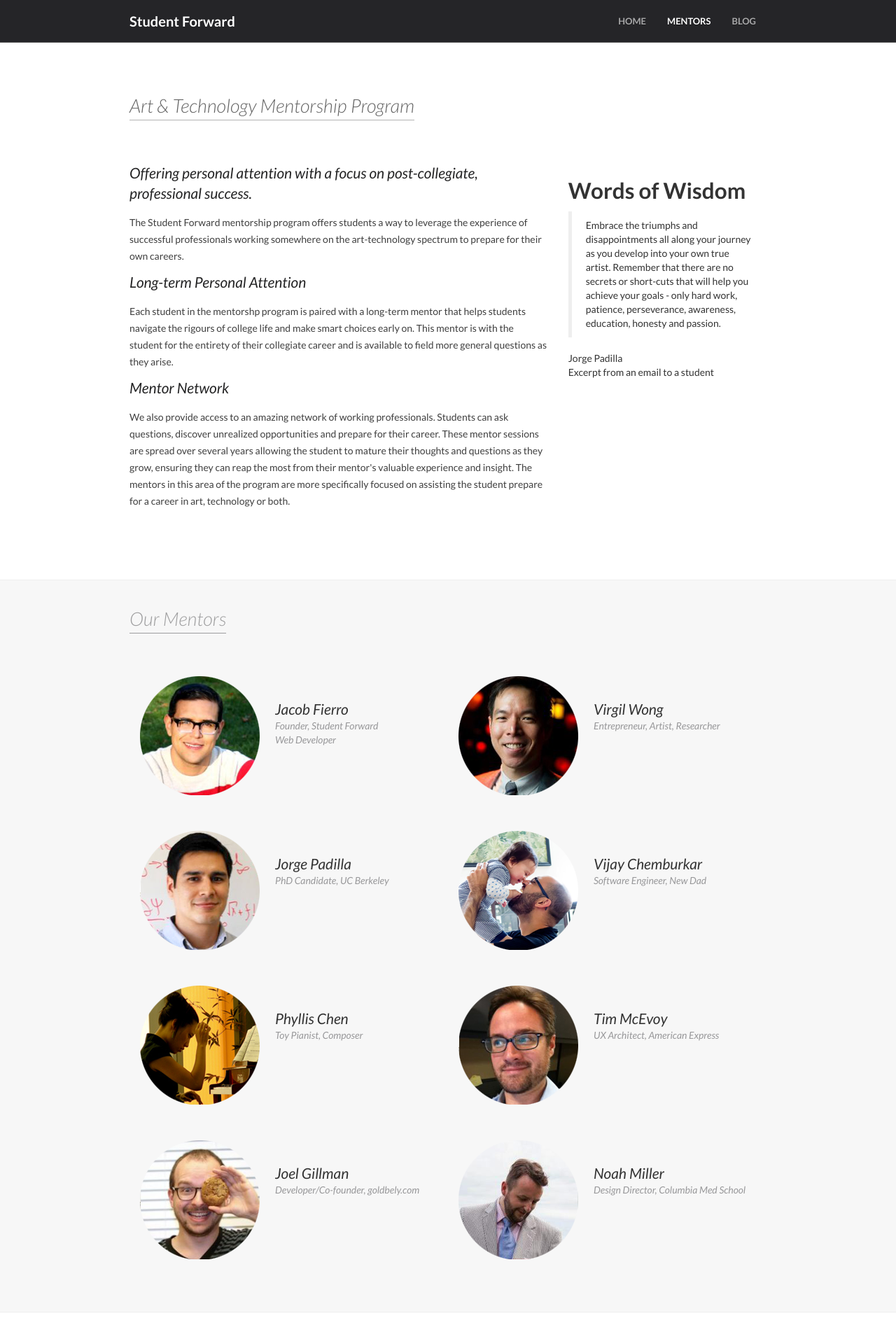
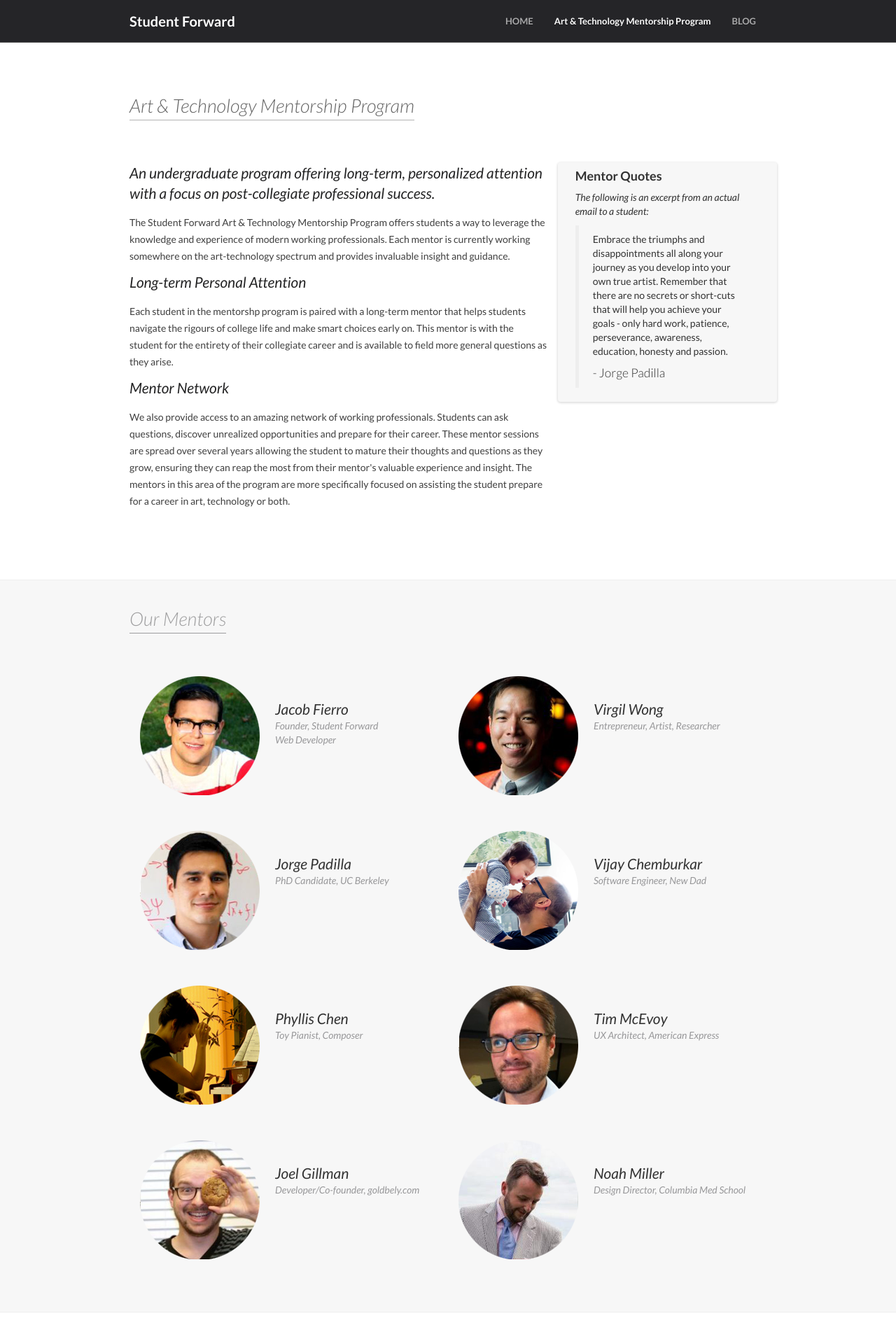
Before and after one commit to JacobFierro/studentforward, a Jekyll site: the page built from mentorship-program/index.html, in a window 1280 px wide. Shown: the top 1920 px of the page at 70% size. Built offline with Jekyll 4.4.1, drawn with Linux system fonts in a browser that asks for light colours; Markdown is read by kramdown in place of the engine named in the settings.

Commit message:
finished styling of mentorshp page, moved the path of the page

```diff
--- a/_includes/navigation.html
+++ b/_includes/navigation.html
@@ -13,7 +13,7 @@
         <div class="collapse navbar-collapse navbar-ex1-collapse" role="navigation">
             <ul class="nav navbar-nav navbar-right">
                 <li {%if page.active == "home" %}class="active"{% endif %}><a href="/">HOME</a></li>
-                <li {%if page.active == "mentors" %}class="active"{% endif %}><a href="/mentors">MENTORS</a></li>
+                <li {%if page.active == "mentorship" %}class="active"{% endif %}><a href="/mentorship-program">Art & Technology Mentorship Program</a></li>
                 <li {%if page.active == "blog" %}class="active"{% endif %}><a href="/blog">BLOG</a></li>
             </ul>
         </div>
--- a/css/compiled/about.css
+++ b/css/compiled/about.css
@@ -152,6 +152,15 @@
     #process .areas .first {
       margin-left: 0; }
 
+.sidebar {
+  background: #f7f7f7;
+  border-radius: 4px;
+  box-shadow: 0 1px 3px 1px #E0E0E0; }
+  .sidebar .sidebarquote {
+    padding: 0 10px; }
+    .sidebar .sidebarquote .author {
+      padding-top: 10px; }
+
 /* Responsive
 -------------------------------------------------- */
 @media (min-width: 768px) and (max-width: 991px) {
--- a/css/scss/_colors.scss
+++ b/css/scss/_colors.scss
@@ -3,3 +3,6 @@ $button-color-hover: #000;
 
 $white: #fff;
 $text-dark: #333333;
+
+$blue: #187CCC;
+$very-light-grey: #f7f7f7;
--- a/mentors/index.html
+++ b/mentorship-program/index.html
@@ -3,7 +3,7 @@ layout: default
 title: Mentors
 page_css: "about.css"
 content_id: "aboutus"
-active: "mentors"
+active: "mentorship"
 mentor_rows:
  -
    mentors:
@@ -50,14 +50,16 @@ mentor_rows:
 
 <div id="aboutus">
     <div class="container">
+
         <div class="section_header">
             <h3>Art & Technology Mentorship Program</h3>
         </div>
+
         <div class="row">
             <div class="col-sm-8 intro">
-                <h6>Offering personal attention with a focus on post-collegiate, professional success.</h6>
+                <h6>An undergraduate program offering long-term, personalized attention with a focus on post-collegiate professional success.</h6>
 
-                <p>The Student Forward mentorship program offers students a way to leverage the experience of successful professionals working somewhere on the art-technology spectrum to prepare for their own careers.</p>
+                <p>The Student Forward Art & Technology Mentorship Program offers students a way to leverage the knowledge and experience of modern working professionals. Each mentor is currently working somewhere on the art-technology spectrum and provides invaluable insight and guidance.</p>
 
                 <h6>Long-term Personal Attention</h6>
                 <p>Each student in the mentorshp program is paired with a long-term mentor that helps students navigate the rigours of college life and make smart choices early on. This mentor is with the student for the entirety of their collegiate career and is available to field more general questions as they arise.</p>
@@ -65,11 +67,14 @@ mentor_rows:
                 <h6>Mentor Network</h6>
                 <p>We also provide access to an amazing network of working professionals. Students can ask questions, discover unrealized opportunities and prepare for their career. These mentor sessions are spread over several years allowing the student to mature their thoughts and questions as they grow, ensuring they can reap the most from their mentor's valuable experience and insight. The mentors in this area of the program are more specifically focused on assisting the student prepare for a career in art, technology or both.</p>
             </div>
-            <div class="col-sm-4">
+            <div class="col-sm-4 sidebar">
                 <div class="sidebarquote">
-                    <h2>Words of Wisdom</h2>
-                    <blockquote>Embrace the triumphs and disappointments all along your journey as you develop into your own true artist.  Remember that there are no secrets or short-cuts that will help you achieve your goals - only hard work, patience, perseverance, awareness, education, honesty and passion.</blockquote>
-                    <p class="author">Jorge Padilla<br>Excerpt from an email to a student</p>
+                    <h4>Mentor Quotes</h4>
+                    <p><em>The following is an excerpt from an actual email to a student:</em></p>
+                    <blockquote>Embrace the triumphs and disappointments all along your journey as you develop into your own true artist.  Remember that there are no secrets or short-cuts that will help you achieve your goals - only hard work, patience, perseverance, awareness, education, honesty and passion.
+                      <p class="author">- Jorge Padilla<br></p>
+                    </blockquote>
+
                 </div>
             </div>
         </div>
```
Also changed, not shown: css/scss/about.scss (+17 -0 lines), img/jumbotron/mentorship-program.jpg (added).
